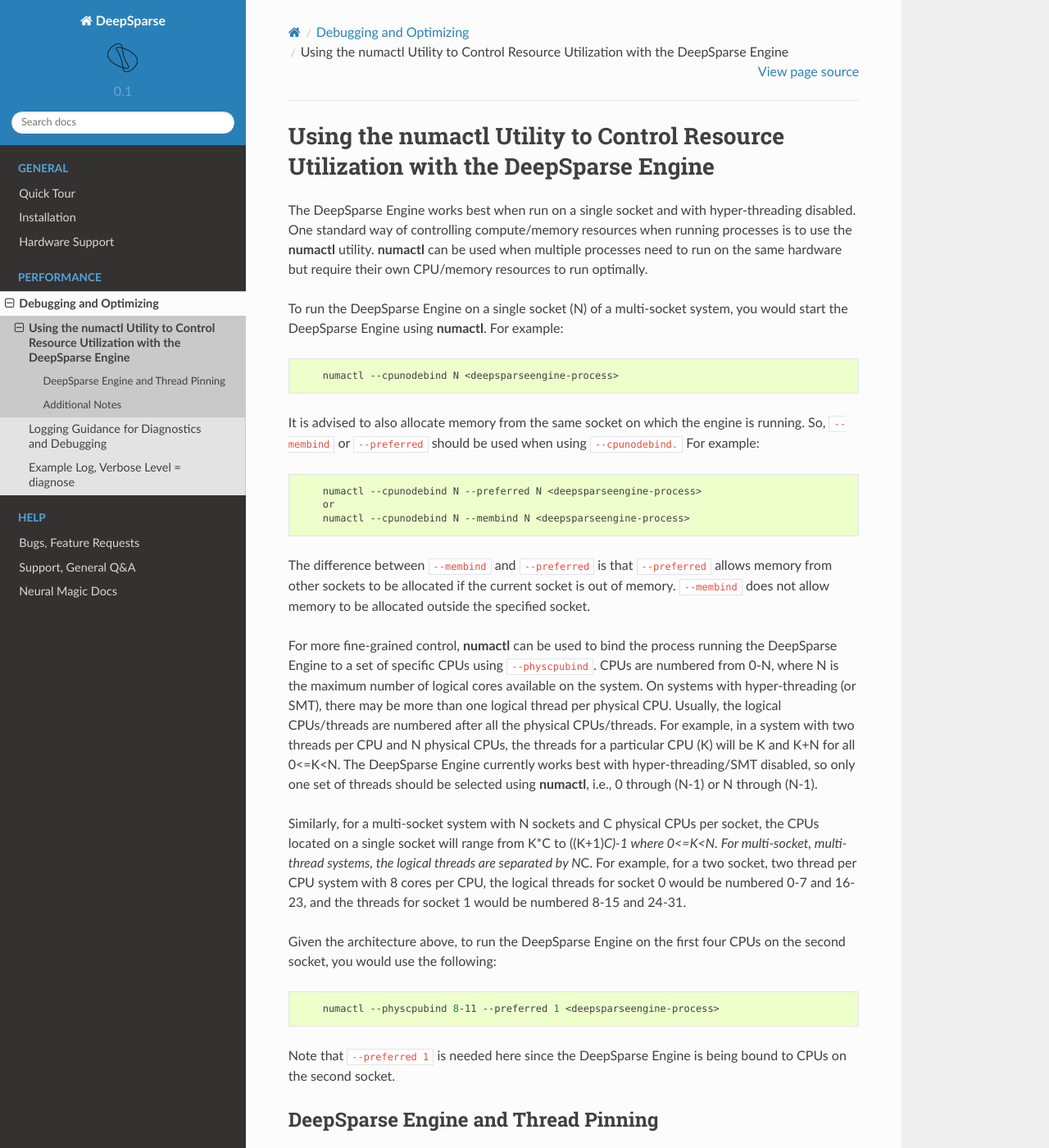
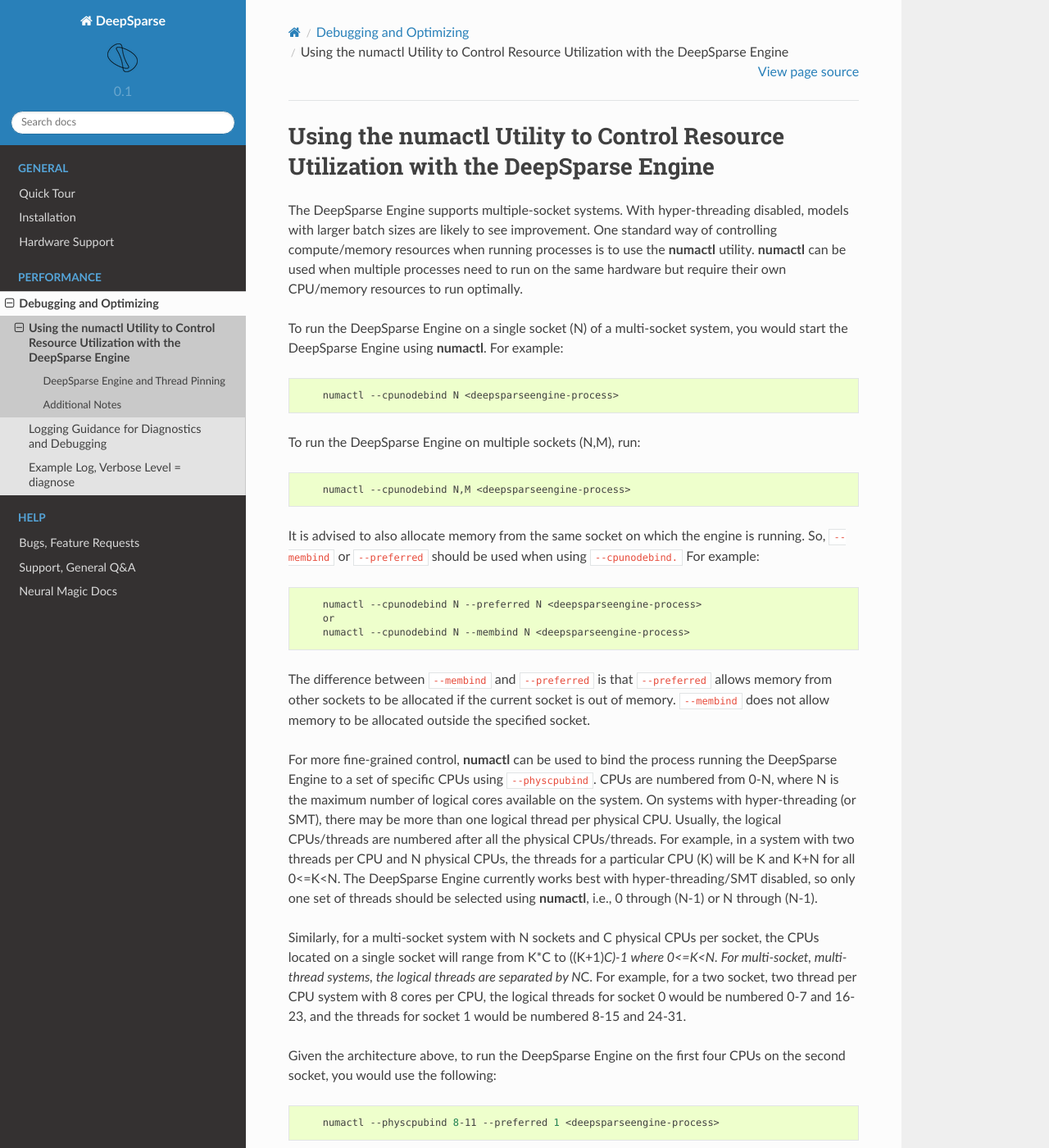
Before and after one commit to neuralmagic/deepsparse, a Sphinx documentation site: the page built from docs/source/debugging-optimizing/numactl-utility.md, in a window 1280 px wide and 1400 px high. Shown: the whole window at 82% size. Built offline with Sphinx 7.4.7 and the Read the Docs theme 2.0.0, drawn with Linux system fonts in a browser that asks for light colours; pages that are not in the unit, such as notebooks, are missing from menus; some of the changed text lies outside the part shown.

Commit message:
Update numactl-utility.md
Docs update: multi-socket support

````diff
--- a/docs/source/debugging-optimizing/numactl-utility.md
+++ b/docs/source/debugging-optimizing/numactl-utility.md
@@ -16,12 +16,18 @@
 
 # Using the numactl Utility to Control Resource Utilization with the DeepSparse Engine
 
-The DeepSparse Engine works best when run on a single socket and with hyper-threading disabled. One standard way of controlling compute/memory resources when running processes is to use the **numactl** utility. **numactl** can be used when multiple processes need to run on the same hardware but require their own CPU/memory resources to run optimally.
+The DeepSparse Engine supports multiple-socket systems. With hyper-threading disabled, models with larger batch sizes are likely to see improvement. One standard way of controlling compute/memory resources when running processes is to use the **numactl** utility. **numactl** can be used when multiple processes need to run on the same hardware but require their own CPU/memory resources to run optimally.
 
 To run the DeepSparse Engine on a single socket (N) of a multi-socket system, you would start the DeepSparse Engine using **numactl**. For example:
 
 ```bash
     numactl --cpunodebind N <deepsparseengine-process>
+```
+
+To run the DeepSparse Engine on multiple sockets (N,M), run:
+
+```bash
+    numactl --cpunodebind N,M <deepsparseengine-process>
 ```
 
 It is advised to also allocate memory from the same socket on which the engine is running. So, `--membind` or `--preferred` should be used when using `--cpunodebind.` For example:
@@ -44,7 +50,10 @@
     numactl --physcpubind 8-11 --preferred 1 <deepsparseengine-process>
 ```
 
-Note that `--preferred 1` is needed here since the DeepSparse Engine is being bound to CPUs on the second socket.
+Appending `--preferred 1` is needed here since the DeepSparse Engine is being bound to CPUs on the second socket.
+
+Note that using more than two sockets may not offer improvements over two sockets; if you have options, try different scenarios to see which setup is ideal for your use case. For batch size considerations, use an amount that is evenly divisible by the number of sockets you intend to use.
+
 
 ## DeepSparse Engine and Thread Pinning
 
@@ -59,8 +68,6 @@
 ```
 
 `NM_BIND_THREADS_TO_CORES` should be used with care since it forces the DeepSparse Engine to run on only the threads it has been allocated at startup. If any other process ends up running on the same threads, it could result in a major degradation of performance.
-
-When using server mode with multiple engines, it is advisable to keep thread pinning disabled.
 
 **Note:** The threads-to-cores mappings described above are specific to Intel only. AMD has a different mapping. For AMD, all the threads for a single core are consecutive, i.e., if each core has two threads and there are N cores, the threads for a particular core K are 2*K and 2*K+1.  The mapping of cores to sockets is also straightforward, for a N socket system with C cores per socket, the cores for a particular socket S are numbered S*C to ((S+1)*C)-1.
 
````
